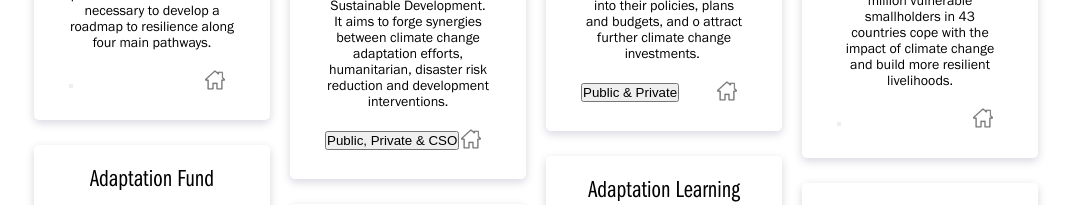
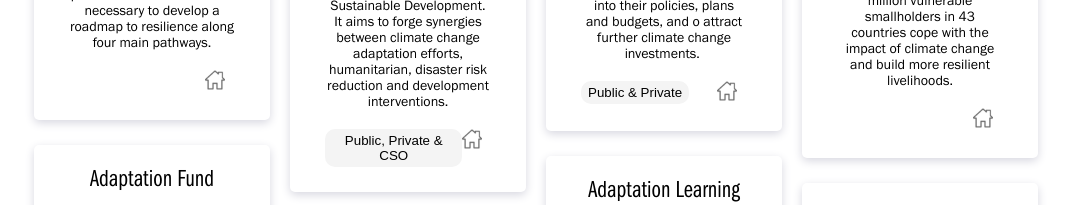
Before and after one commit to victholerus98/HI-x-GRP, a React (Create React App) app: page / in a window 1280 px wide. Shown: the part 918-1123 px from the top of the page, without its empty margins (94-1165 px from the left). Built offline with nearby package versions, Linux system fonts and the light colour scheme; no server answers.

Commit message:
made an array in tags

```diff
--- a/src/components/Tags.js
+++ b/src/components/Tags.js
@@ -10,9 +10,21 @@
     FinanceAndBudgets,
     PracticeAndInnovation
   } = item
+  const tagArray = [
+    LinkedToUNCAS,
+    PolicyAndPlanning,
+    KnowledgeAndlearning,
+    FinanceAndBudgets,
+    PracticeAndInnovation
+  ]
+  console.log(tagArray) //prettier-ignore
+  // const [, , , , , , , uncas, , , policy, knowledge, finance, practice] = Object.values(item)
+  // console.log(uncas, policy, knowledge, finance, practice)
   return (
     <div>
-      <button className="tags">{PublicPrivateOrCSOFocus}</button>
+      {PublicPrivateOrCSOFocus && (
+        <button className="tag">{PublicPrivateOrCSOFocus}</button>
+      )}
     </div>
   )
 }
```
